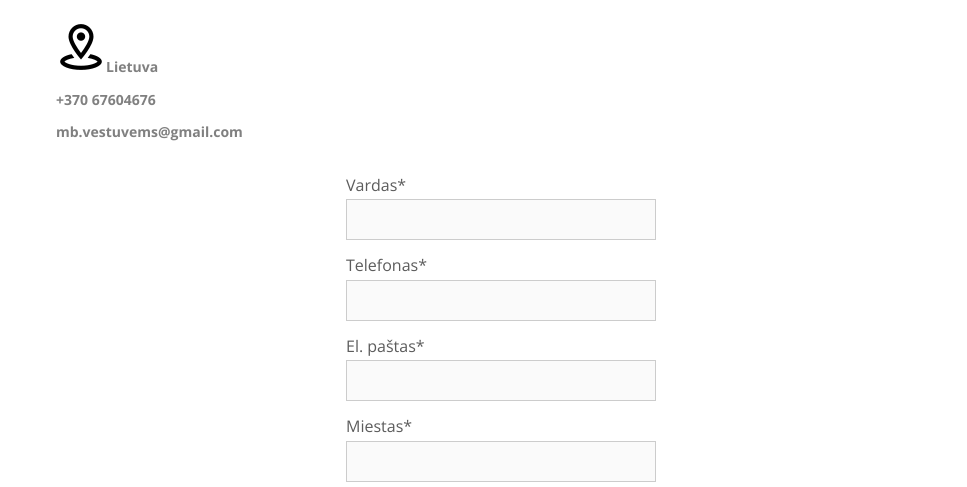
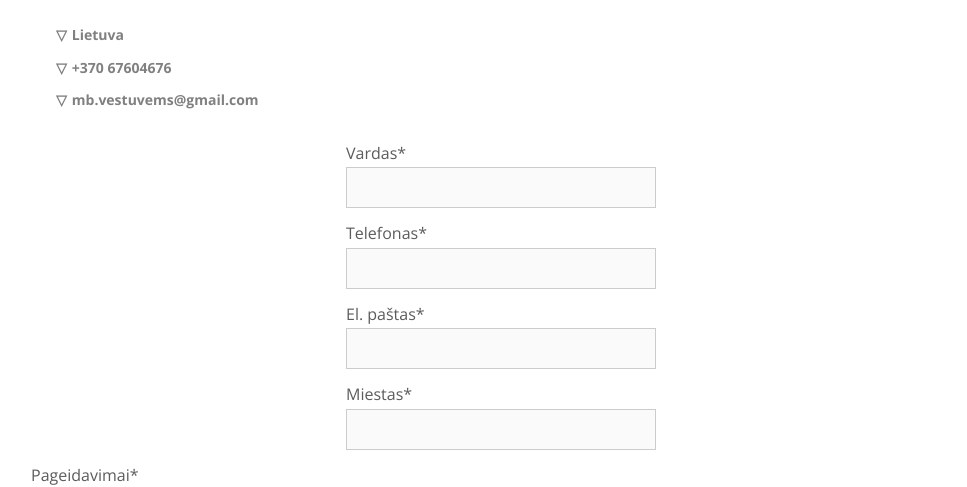
Before and after one commit to StepaAv/AmbreAuto, a website: page source/contacts.html in a window 1280 px wide. Shown: the part 325-812 px from the top of the page, without its empty margins (139-1106 px from the left). Drawn offline with nearby package versions, Linux system fonts and the light colour scheme; files that its build step writes are made by us from their sources; files whose address does not match are found by name.

Commit message:
more css

```diff
--- a/source/contacts.html
+++ b/source/contacts.html
@@ -35,9 +35,9 @@
      <section class="contacts">
        <p class="contacts__info">Neatidėliodami skambinkite ar parašykite žinutę, jei norite rezervuoti C6, suderinti nuomos laiką, turite klausimų, pasiūlymų ar tiesiog paprasčiausiai norėtumėte pasakyti Labas.</p>
        <ul class="contacts__list">
-         <li class="contacts__item contacts__item--loc">Lietuva</li>
-         <li class="contacts__item contacts__item--num">+370 67604676</li>
-         <li class="contacts__item contacts__item--mail">mb.vestuvems@gmail.com</li>
+         <li class="contacts__item">Lietuva</li>
+         <li class="contacts__item"><a href="tel:+37067604676" class="contacts__link">+370 67604676</a></li>
+         <li class="contacts__item"><a href="mailto:mb.vestuvems@gmail.com" class="contacts__link">mb.vestuvems@gmail.com</a></li>
        </ul>
        <form method="post" action="https://echo.htmlacademy.ru" class="form">
        <div class="form__connection">
--- a/source/sass/blocks/contacts.scss
+++ b/source/sass/blocks/contacts.scss
@@ -11,7 +11,7 @@
   list-style-type: none;
   padding: 0;
   width: 320px;
-  min-height: 120px;
+  margin-bottom: 0px;
 }
 
 .contacts__item {
@@ -24,12 +24,14 @@
   position: relative;
 }
 
-.contacts__item--loc {
+.contacts__item {
   &:before {
-    content: url("../img/place-marker.png") ;
-    width: 10%;
-    height: 10%;
-    background-size: 10px;
-    // display: block;
+    content: "\25bd";
+    padding-right: 5px;
   }
 }
+
+.contacts__link {
+  text-decoration: none;
+  color: grey;
+}
--- a/source/sass/blocks/social.scss
+++ b/source/sass/blocks/social.scss
@@ -1,5 +1,4 @@
 .social {
-  background-color: rgb(238, 238, 238);
   min-height: 80px;
 }
 
@@ -17,5 +16,11 @@
   justify-content: space-around;
   padding: 0;
   margin-bottom: 0;
-  padding-top: 20px;
 }
+
+.social__hr {
+   border-bottom: 1px solid #5c5c5c;
+  width: 200px;
+  margin-top: 20px;
+  margin-bottom: 20px;
+}
```
Also changed, not shown: source/index.html (+1 -0 lines), Readme.md (deleted).
